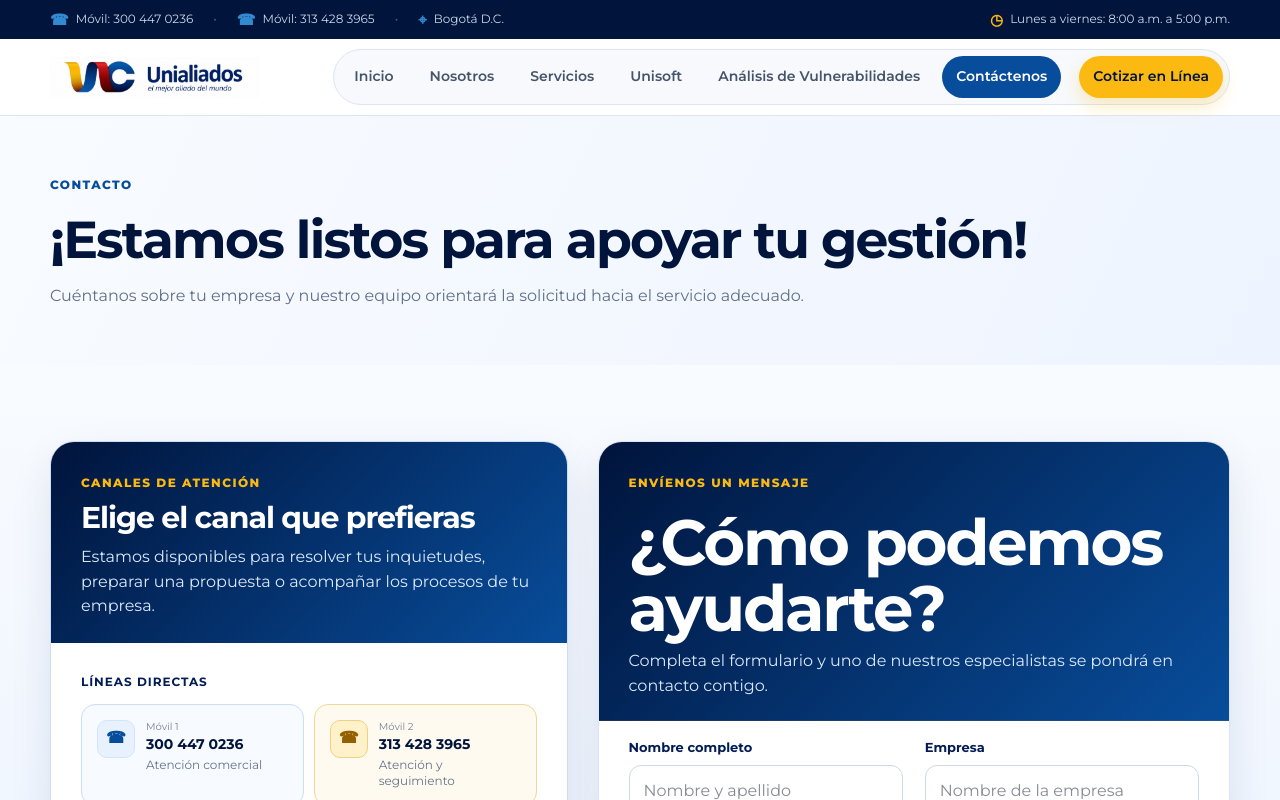
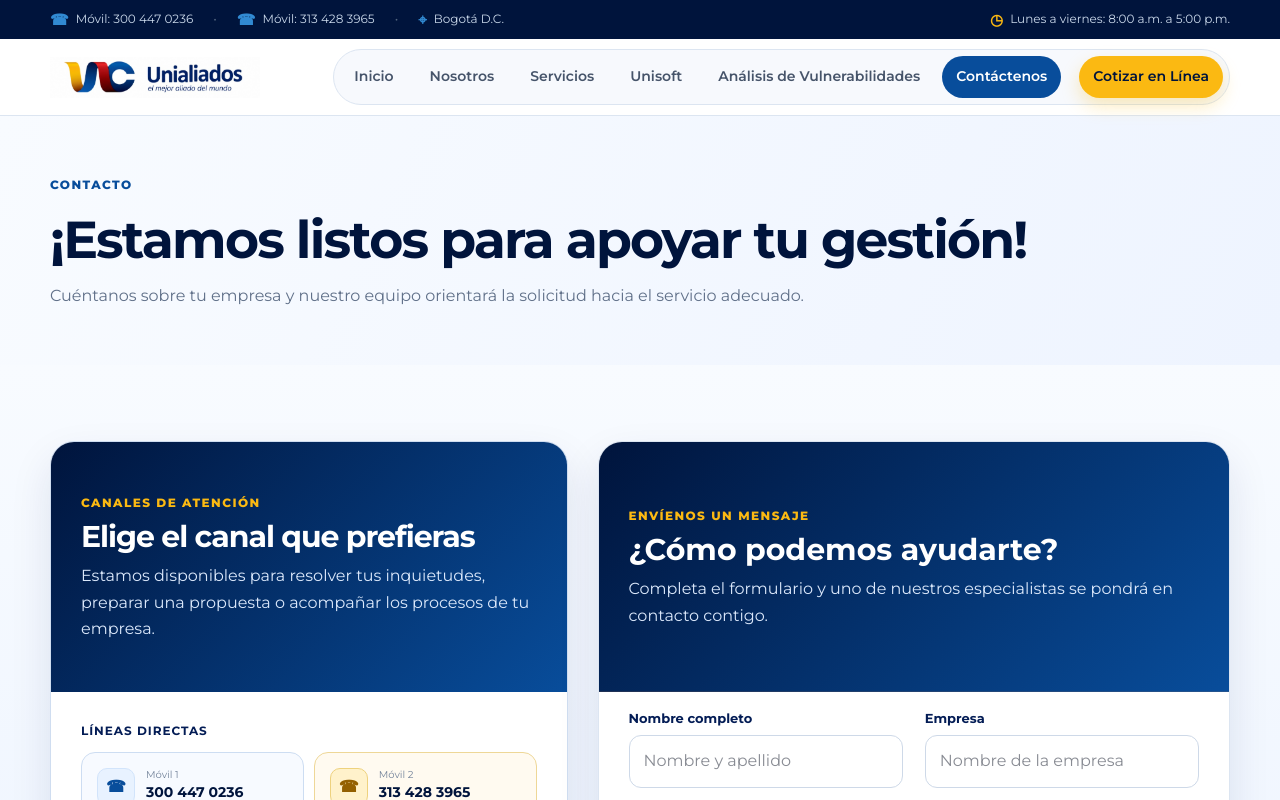
Before and after one commit to saramendoza5ig/unialiados-web, a Next.js app: page /contacto in a window 1280 px wide. Shown: the top 800 px of the page. Built offline with nearby package versions, Linux system fonts and the light colour scheme.

Commit message:
fix: alinear encabezados de contacto

```diff
--- a/src/app/globals.css
+++ b/src/app/globals.css
@@ -194,10 +194,10 @@ button,input,select,textarea{font:inherit}
 .contact-grid-polished{grid-template-columns:.9fr 1.1fr;gap:30px;align-items:start}
 .contact-side{min-width:0}
 .contact-directory{overflow:hidden;background:#fff;border:1px solid #cfddf0;border-radius:24px;box-shadow:0 18px 42px rgba(3,28,85,.1)}
-.contact-directory-head{padding:28px 30px 24px;background:linear-gradient(135deg,var(--navy-dark),var(--blue));color:#fff}
+.contact-directory-head{display:flex;flex-direction:column;justify-content:center;min-height:250px;padding:28px 30px 24px;background:linear-gradient(135deg,var(--navy-dark),var(--blue));color:#fff}
 .contact-directory-head .eyebrow{color:var(--gold)}
 .contact-directory-head h2{margin:8px 0 10px;color:#fff;font-size:30px;line-height:1.08}
-.contact-directory-head p{margin:0;color:#dbe8fb}
+.contact-directory-head p{margin:0;color:#dbe8fb;font-size:16px;line-height:1.65}
 .contact-directory-body{padding:10px 30px 4px}
 .contact-directory-group{padding:20px 0;border-bottom:1px solid #e0e8f3}
 .contact-directory-group:last-child{border-bottom:0}
@@ -219,15 +219,15 @@ button,input,select,textarea{font:inherit}
 .contact-directory-rows.compact .contact-directory-row{grid-template-columns:38px minmax(0,1fr)}
 .contact-assurances{display:grid;grid-template-columns:repeat(3,1fr);gap:0;padding:16px 22px;background:#f1f6fd;border-top:1px solid #dce7f4;color:var(--blue);font-size:10px;font-weight:700;text-align:center}
 .contact-form-panel{padding:0;overflow:hidden;box-shadow:0 18px 42px rgba(3,28,85,.1)}
-.contact-form-head{padding:28px 30px 22px;background:linear-gradient(135deg,var(--navy-dark),var(--blue));border-bottom:1px solid rgba(255,255,255,.12)}
+.contact-form-head{display:flex;flex-direction:column;justify-content:center;min-height:250px;padding:28px 30px 24px;background:linear-gradient(135deg,var(--navy-dark),var(--blue));border-bottom:1px solid rgba(255,255,255,.12)}
 .contact-form-head .eyebrow{color:var(--gold)}
-.contact-form-head .panel-title{margin-bottom:8px;color:#fff}
-.contact-form-head p{margin:0;color:#dbe8fb}
+.contact-form-head .panel-title{margin:8px 0 10px;color:#fff;font-size:30px;line-height:1.08;letter-spacing:0}
+.contact-form-head p{margin:0;color:#dbe8fb;font-size:16px;line-height:1.65}
 .contact-form-panel>.grid-2,.contact-form-panel>.field,.contact-form-actions{margin-left:30px;margin-right:30px}
 .contact-form-actions{padding:4px 0 30px}
 .contact-form-actions span{display:block;text-align:center;color:#8491a2;font-size:11px;margin-top:12px}
 @media(max-width:1020px){.contact-grid-polished{grid-template-columns:1fr}.analysis-final-cta{max-width:none}}
-@media(max-width:640px){.contact-directory-head{padding:24px 20px 20px}.contact-directory-head h2{font-size:26px}.contact-directory-body{padding:8px 20px 2px}.contact-phone-grid,.contact-assurances{grid-template-columns:1fr}.contact-assurances{gap:6px;text-align:left}.contact-form-panel>.grid-2,.contact-form-panel>.field,.contact-form-actions{margin-left:20px;margin-right:20px}.contact-form-head{padding:24px 20px 18px}}
+@media(max-width:640px){.contact-directory-head,.contact-form-head{min-height:auto;padding:24px 20px 20px}.contact-directory-head h2,.contact-form-head .panel-title{font-size:26px}.contact-directory-body{padding:8px 20px 2px}.contact-phone-grid,.contact-assurances{grid-template-columns:1fr}.contact-assurances{gap:6px;text-align:left}.contact-form-panel>.grid-2,.contact-form-panel>.field,.contact-form-actions{margin-left:20px;margin-right:20px}}
 .footer-address{display:block;color:#c9d8ea;margin:8px 0;font-size:14px}
 
 /* Institutional content and contact channels */
```
